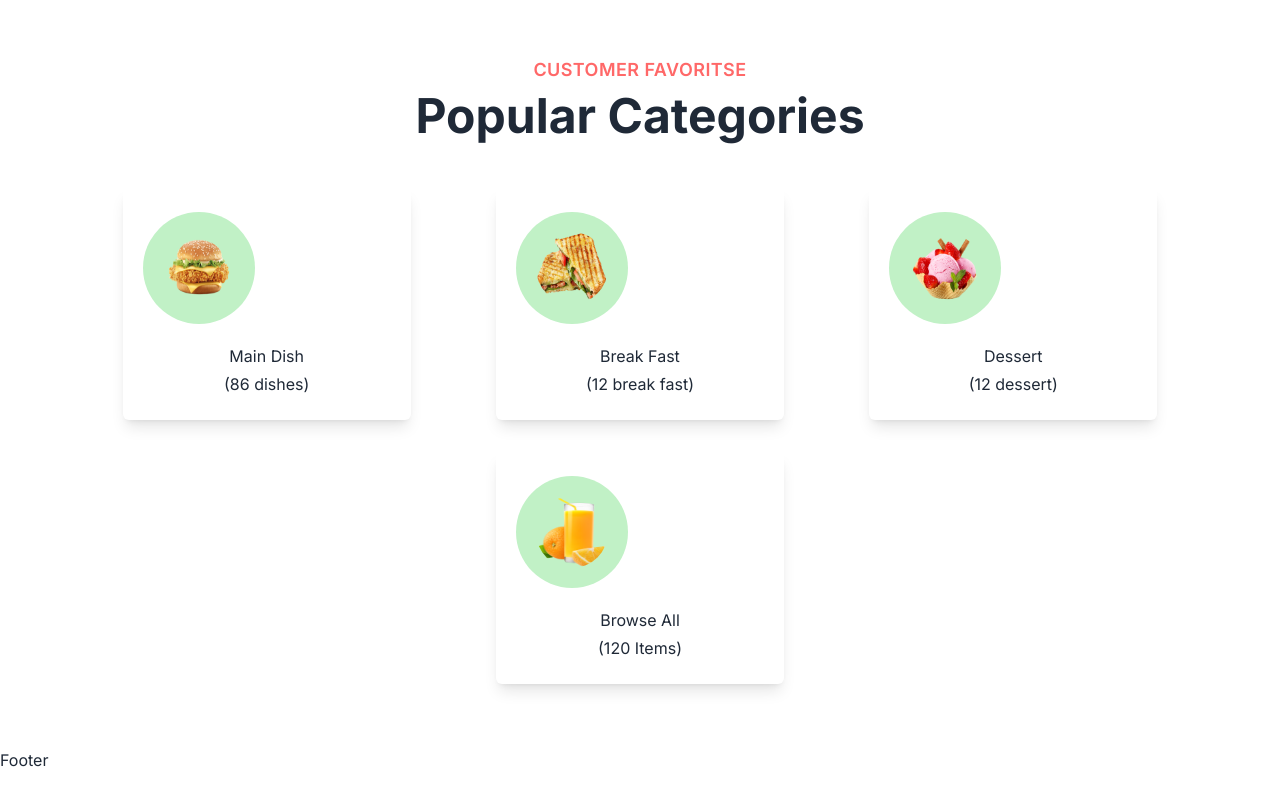
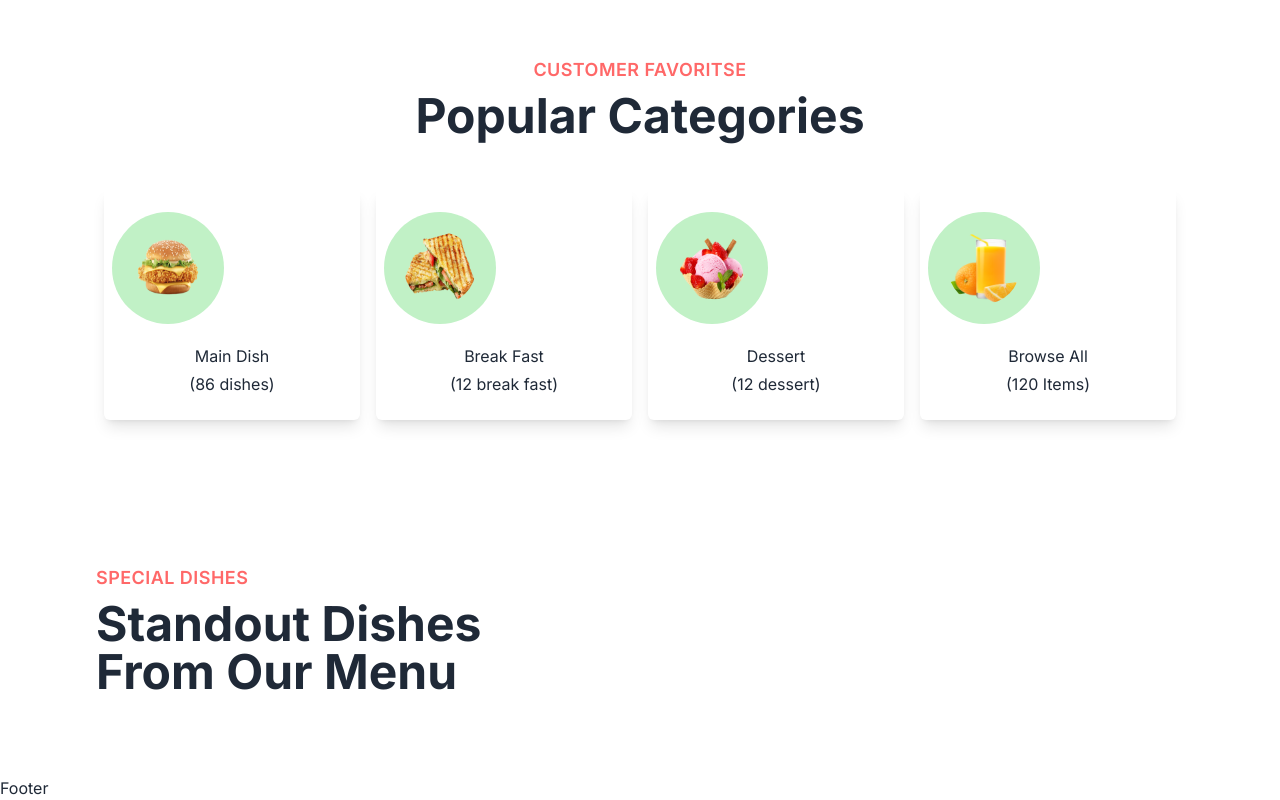
Before and after one commit to mehedihasan924/MERN-Ecommerce-Fontend, a React (Vite) app: page / in a window 1280 px wide. Shown: the part 777-1577 px from the top of the page. Before the commit the page ends 1549 px from the top, so only its background shows below. Built offline with nearby package versions, Linux system fonts and the light colour scheme.

Commit message:
New section added

```diff
--- a/src/Component/Cetagories/Categories.jsx
+++ b/src/Component/Cetagories/Categories.jsx
@@ -32,16 +32,16 @@ const categoriesItems = [
 ]
 const Categories = () => {
   return (
-      <div className='max-w-screen-2xl container mx-auto lg:px-24 py-16'>
+      <div className='max-w-screen-2xl lg:px-24 container mx-auto  py-16'>
           <div className='text-center'>
               <p className='text-red text-lg font-semibold uppercase tracking-wide'>Customer Favoritse </p>
-              <h2 className=' text-xl md:text-5xl  font-bold my-2 md:leanding-snug leading-snug'>  Popular Categories</h2>
+              <h2 className=' text-4xl md:text-5xl  font-bold my-2 md:leanding-snug leading-snug'>  Popular Categories</h2>
             </div>
             {/* Categories Cart */}
-              <div className='flex flex-col sm:flex-row flex-wrap gap-8 justify-around items-center mt-12 '>
+              <div className='flex flex-col sm:flex-row flex-wrap  justify-around items-center mt-12 '>
                   {
                     categoriesItems.map((item, i) =>
-                  <div key={i} className='shadow-lg rounded-md bg-white py-6 px-5 w-72 mx-auto text-center cursor-pointer hover:-translate-y-4 duration-300 transition-all' >
+                      <div key={i} className='shadow-lg rounded-md bg-white py-6 px-2 w-64 mx-auto text-center cursor-pointer hover:-translate-y-4 duration-300 transition-all' >
                           <div className='flex w-full items-center justyfy-center'>
                             <img src={item.image} alt="" className='bg-[#C1F1C6] p-5 rounded-full  w-28 h-28'/>
                         </div>
--- /dev/null
+++ b/src/Component/SpecialDishes/Specialdishes.jsx
@@ -0,0 +1,14 @@
+import React from 'react'
+
+const Specialdishes = () => {
+  return (
+      <div className='max-w-screen-2xl lg:px-24 container my-20'>
+          <div className='text-left'>
+              <p className='text-red text-lg font-semibold uppercase tracking-wide'>special Dishes </p>
+              <h2 className='text-4xl md:text-5xl  font-bold my-2 md:leanding-snug leading-snug'> Standout Dishes <br /> From Our Menu</h2>
+          </div>
+      </div>
+  )
+}
+
+export default Specialdishes
--- a/src/Page/Home/Home.jsx
+++ b/src/Page/Home/Home.jsx
@@ -1,13 +1,15 @@
 import React from 'react'
 import Banner from '../../Component/Banner/Banner'
 import Categories from '../../Component/Cetagories/Categories'
+import Specialdishes from '../../Component/SpecialDishes/Specialdishes'
 
 
 const Home = () => {
   return (
     <div>
       <Banner />
-    <Categories/>
+      <Categories />
+      <Specialdishes/>
     </div>
   )
 }
```
Lines whose indentation alone changed are shown as unchanged.
